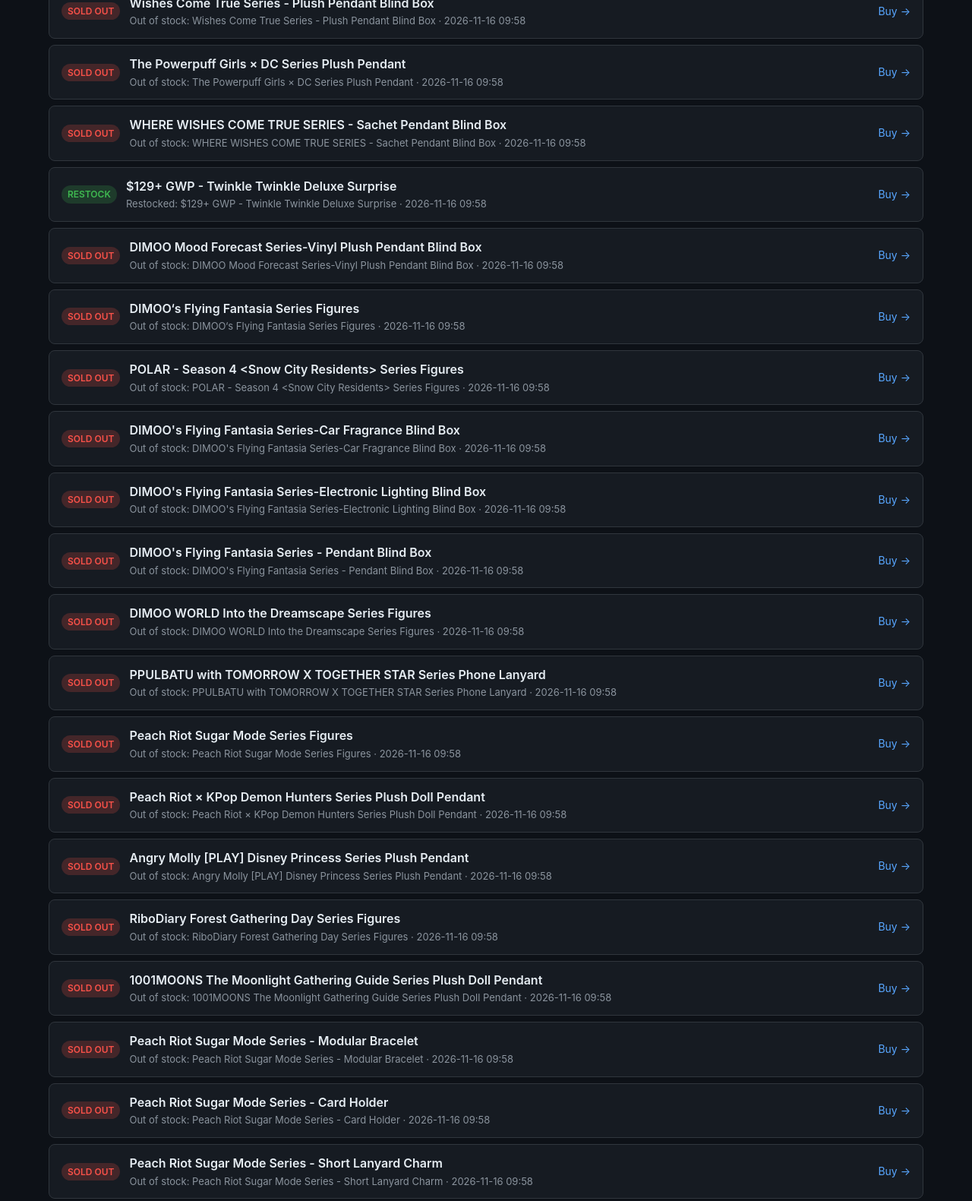
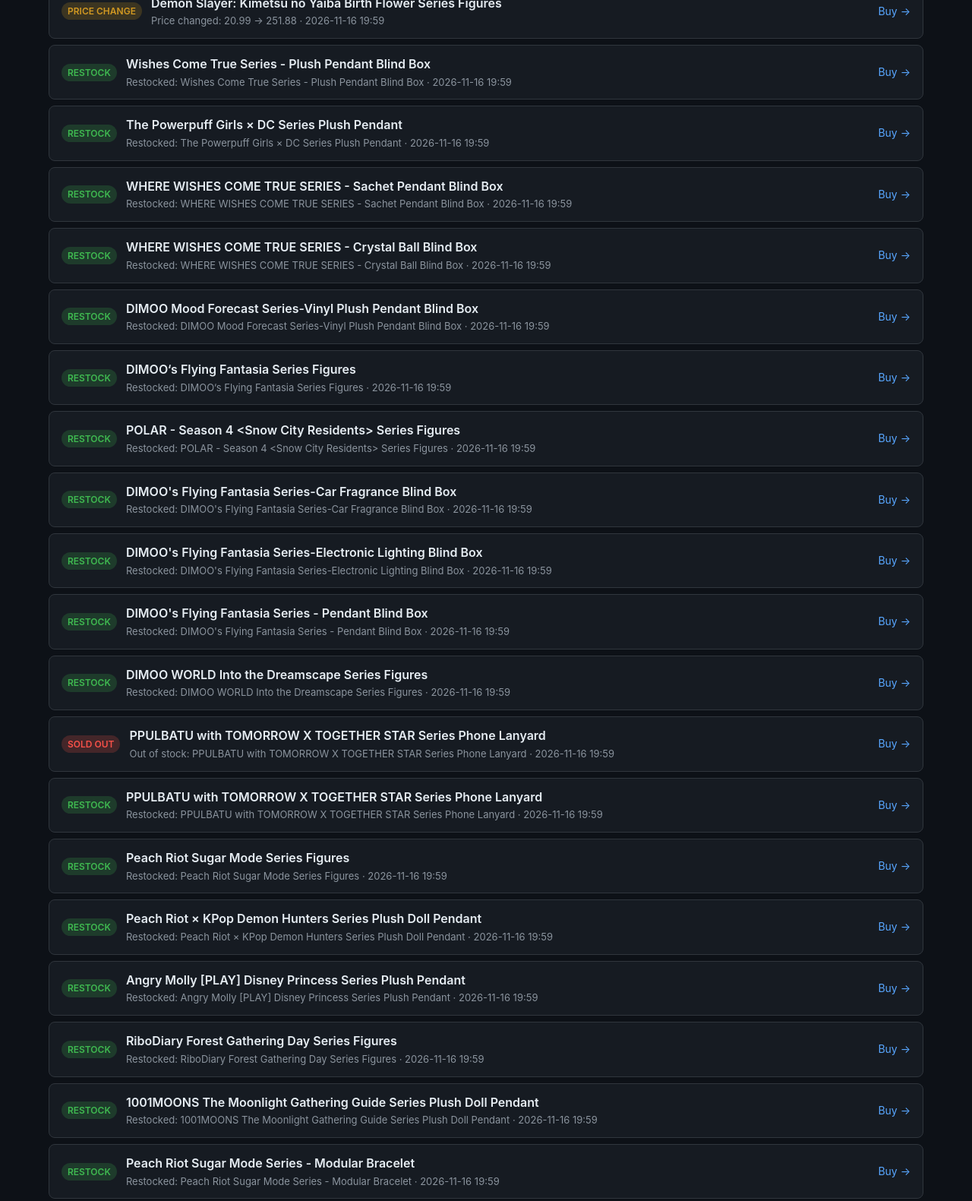
Before and after one commit to WayneWang24/drop-sentinel, a plain HTML site: page docs/index.html in a window 1280 px wide. Shown: the part 335-1916 px from the top of the page at 76% size. Drawn offline with Linux system fonts and the light colour scheme.

Commit message:
data: update 20261116-1959

```diff
--- a/data/snapshots/damai.json
+++ b/data/snapshots/damai.json
@@ -1,5 +1,5 @@
 {
   "platform": "damai",
-  "timestamp": "2026-11-16T09:58:06.965378Z",
+  "timestamp": "2026-11-16T19:59:02.785235Z",
   "products": []
 }
--- a/data/snapshots/social.json
+++ b/data/snapshots/social.json
@@ -1,5 +1,5 @@
 {
   "platform": "social",
-  "timestamp": "2026-11-16T09:58:16.841774Z",
+  "timestamp": "2026-11-16T19:59:12.203687Z",
   "products": []
 }
--- a/docs/api/latest.json
+++ b/docs/api/latest.json
@@ -1,10 +1,10 @@
 {
-  "updated_at": "2026-11-16T09:58:17.103936+00:00",
+  "updated_at": "2026-11-16T19:59:12.528978+00:00",
   "total_products": 243,
-  "available_products": 150,
+  "available_products": 192,
   "platforms": [
+    "popmart",
     "damai",
-    "popmart",
     "social"
   ]
 }
--- a/docs/index.html
+++ b/docs/index.html
@@ -138,7 +138,7 @@
     <div class="container">
         <header>
             <h1><span>Drop</span> Sentinel</h1>
-            <span class="updated">Updated: 2026-11-16 09:58 UTC</span>
+            <span class="updated">Updated: 2026-11-16 19:59 UTC</span>
         </header>
 
         <div class="stats">
@@ -148,7 +148,7 @@
             </div>
             <div class="stat-card">
                 <div class="label">Available</div>
-                <div class="value green">150</div>
+                <div class="value green">192</div>
             </div>
             <div class="stat-card">
                 <div class="label">Platforms</div>
@@ -166,10 +166,21 @@
             <ul class="event-list">
 
                 <li class="event-item">
-                    <span class="event-badge badge-oos">Sold Out</span>
+                    <span class="event-badge badge-price">Price Change</span>
+                    <div class="event-info">
+                        <div class="event-title">Demon Slayer: Kimetsu no Yaiba Birth Flower Series Figures</div>
+                        <div class="event-meta">Price changed: 20.99 → 251.88 &middot; 2026-11-16 19:59</div>
+                    </div>
+
+                    <a class="event-link" href="https://www.popmart.com/us/products/1971/Demon-Slayer:-Kimetsu-no-Yaiba-Birth-Flower-Series-Figures" target="_blank" rel="noopener">Buy &rarr;</a>
+
+                </li>
+
+                <li class="event-item">
+                    <span class="event-badge badge-restock">Restock</span>
                     <div class="event-info">
                         <div class="event-title">Wishes Come True Series - Plush Pendant Blind Box</div>
-                        <div class="event-meta">Out of stock: Wishes Come True Series - Plush Pendant Blind Box &middot; 2026-11-16 09:58</div>
+                        <div class="event-meta">Restocked: Wishes Come True Series - Plush Pendant Blind Box &middot; 2026-11-16 19:59</div>
                     </div>
 
                     <a class="event-link" href="https://www.popmart.com/us/products/9730/Wishes-Come-True-Series---Plush-Pendant-Blind-Box" target="_blank" rel="noopener">Buy &rarr;</a>
@@ -177,10 +188,10 @@
                 </li>
 
                 <li class="event-item">
-                    <span class="event-badge badge-oos">Sold Out</span>
+                    <span class="event-badge badge-restock">Restock</span>
                     <div class="event-info">
                         <div class="event-title">The Powerpuff Girls × DC Series Plush Pendant</div>
-                        <div class="event-meta">Out of stock: The Powerpuff Girls × DC Series Plush Pendant &middot; 2026-11-16 09:58</div>
+                        <div class="event-meta">Restocked: The Powerpuff Girls × DC Series Plush Pendant &middot; 2026-11-16 19:59</div>
                     </div>
 
                     <a class="event-link" href="https://www.popmart.com/us/products/9729/The-Powerpuff-Girls-×-DC-Series-Plush-Pendant" target="_blank" rel="noopener">Buy &rarr;</a>
@@ -188,10 +199,10 @@
                 </li>
 
                 <li class="event-item">
-                    <span class="event-badge badge-oos">Sold Out</span>
+                    <span class="event-badge badge-restock">Restock</span>
                     <div class="event-info">
                         <div class="event-title">WHERE WISHES COME TRUE SERIES - Sachet Pendant Blind Box</div>
-                        <div class="event-meta">Out of stock: WHERE WISHES COME TRUE SERIES - Sachet Pendant Blind Box &middot; 2026-11-16 09:58</div>
+                        <div class="event-meta">Restocked: WHERE WISHES COME TRUE SERIES - Sachet Pendant Blind Box &middot; 2026-11-16 19:59</div>
                     </div>
 
                     <a class="event-link" href="https://www.popmart.com/us/products/9728/WHERE-WISHES-COME-TRUE-SERIES---Sachet-Pendant-Blind-Box" target="_blank" rel="noopener">Buy &rarr;</a>
@@ -201,19 +212,19 @@
                 <li class="event-item">
                     <span class="event-badge badge-restock">Restock</span>
                     <div class="event-info">
-                        <div class="event-title">$129+ GWP -  Twinkle Twinkle Deluxe Surprise</div>
-                        <div class="event-meta">Restocked: $129+ GWP -  Twinkle Twinkle Deluxe Surprise &middot; 2026-11-16 09:58</div>
+                        <div class="event-title">WHERE WISHES COME TRUE SERIES - Crystal Ball Blind Box</div>
+                        <div class="event-meta">Restocked: WHERE WISHES COME TRUE SERIES - Crystal Ball Blind Box &middot; 2026-11-16 19:59</div>
                     </div>
 
-                    <a class="event-link" href="https://www.popmart.com/us/products/9793/$129+-GWP----Twinkle-Twinkle-Deluxe-Surprise" target="_blank" rel="noopener">Buy &rarr;</a>
+                    <a class="event-link" href="https://www.popmart.com/us/products/9727/WHERE-WISHES-COME-TRUE-SERIES---Crystal-Ball-Blind-Box" target="_blank" rel="noopener">Buy &rarr;</a>
 
                 </li>
 
                 <li class="event-item">
-                    <span class="event-badge badge-oos">Sold Out</span>
+                    <span class="event-badge badge-restock">Restock</span>
                     <div class="event-info">
                         <div class="event-title">DIMOO Mood Forecast Series-Vinyl Plush Pendant Blind Box</div>
-                        <div class="event-meta">Out of stock: DIMOO Mood Forecast Series-Vinyl Plush Pendant Blind Box &middot; 2026-11-16 09:58</div>
+                        <div class="event-meta">Restocked: DIMOO Mood Forecast Series-Vinyl Plush Pendant Blind Box &middot; 2026-11-16 19:59</div>
                     </div>
 
                     <a class="event-link" href="https://www.popmart.com/us/products/9580/DIMOO-Mood-Forecast-Series-Vinyl-Plush-Pendant-Blind-Box" target="_blank" rel="noopener">Buy &rarr;</a>
@@ -221,10 +232,10 @@
                 </li>
 
                 <li class="event-item">
-                    <span class="event-badge badge-oos">Sold Out</span>
+                    <span class="event-badge badge-restock">Restock</span>
                     <div class="event-info">
                         <div class="event-title">DIMOO‘s Flying Fantasia Series Figures</div>
-                        <div class="event-meta">Out of stock: DIMOO‘s Flying Fantasia Series Figures &middot; 2026-11-16 09:58</div>
+                        <div class="event-meta">Restocked: DIMOO‘s Flying Fantasia Series Figures &middot; 2026-11-16 19:59</div>
                     </div>
 
                     <a class="event-link" href="https://www.popmart.com/us/products/9579/DIMOO‘s-Flying-Fantasia-Series-Figures" target="_blank" rel="noopener">Buy &rarr;</a>
@@ -232,10 +243,10 @@
                 </li>
 
                 <li class="event-item">
-                    <span class="event-badge badge-oos">Sold Out</span>
+                    <span class="event-badge badge-restock">Restock</span>
                     <div class="event-info">
                         <div class="event-title">POLAR - Season 4 &lt;Snow City Residents&gt; Series Figures</div>
-                        <div class="event-meta">Out of stock: POLAR - Season 4 &lt;Snow City Residents&gt; Series Figures &middot; 2026-11-16 09:58</div>
+                        <div class="event-meta">Restocked: POLAR - Season 4 &lt;Snow City Residents&gt; Series Figures &middot; 2026-11-16 19:59</div>
                     </div>
 
                     <a class="event-link" href="https://www.popmart.com/us/products/9581/POLAR---Season-4-&lt;Snow-City-Residents&gt;-Series-Figures" target="_blank" rel="noopener">Buy &rarr;</a>
@@ -243,10 +254,10 @@
                 </li>
 
                 <li class="event-item">
-                    <span class="event-badge badge-oos">Sold Out</span>
+                    <span class="event-badge badge-restock">Restock</span>
                     <div class="event-info">
                         <div class="event-title">DIMOO&#39;s Flying Fantasia Series-Car Fragrance Blind Box</div>
-                        <div class="event-meta">Out of stock: DIMOO&#39;s Flying Fantasia Series-Car Fragrance Blind Box &middot; 2026-11-16 09:58</div>
+                        <div class="event-meta">Restocked: DIMOO&#39;s Flying Fantasia Series-Car Fragrance Blind Box &middot; 2026-11-16 19:59</div>
                     </div>
 
                     <a class="event-link" href="https://www.popmart.com/us/products/9576/DIMOO&#39;s-Flying-Fantasia-Series-Car-Fragrance-Blind-Box" target="_blank" rel="noopener">Buy &rarr;</a>
@@ -254,10 +265,10 @@
                 </li>
 
                 <li class="event-item">
-                    <span class="event-badge badge-oos">Sold Out</span>
+                    <span class="event-badge badge-restock">Restock</span>
                     <div class="event-info">
                         <div class="event-title">DIMOO&#39;s Flying Fantasia Series-Electronic Lighting Blind Box</div>
-                        <div class="event-meta">Out of stock: DIMOO&#39;s Flying Fantasia Series-Electronic Lighting Blind Box &middot; 2026-11-16 09:58</div>
+                        <div class="event-meta">Restocked: DIMOO&#39;s Flying Fantasia Series-Electronic Lighting Blind Box &middot; 2026-11-16 19:59</div>
                     </div>
 
                     <a class="event-link" href="https://www.popmart.com/us/products/9578/DIMOO&#39;s-Flying-Fantasia-Series-Electronic-Lighting-Blind-Box" target="_blank" rel="noopener">Buy &rarr;</a>
@@ -265,10 +276,10 @@
                 </li>
 
                 <li class="event-item">
-                    <span class="event-badge badge-oos">Sold Out</span>
+                    <span class="event-badge badge-restock">Restock</span>
                     <div class="event-info">
                         <div class="event-title">DIMOO&#39;s Flying Fantasia Series - Pendant Blind Box</div>
-                        <div class="event-meta">Out of stock: DIMOO&#39;s Flying Fantasia Series - Pendant Blind Box &middot; 2026-11-16 09:58</div>
+                        <div class="event-meta">Restocked: DIMOO&#39;s Flying Fantasia Series - Pendant Blind Box &middot; 2026-11-16 19:59</div>
                     </div>
 
                     <a class="event-link" href="https://www.popmart.com/us/products/9577/DIMOO&#39;s-Flying-Fantasia-Series---Pendant-Blind-Box" target="_blank" rel="noopener">Buy &rarr;</a>
@@ -276,10 +287,10 @@
                 </li>
 
                 <li class="event-item">
-                    <span class="event-badge badge-oos">Sold Out</span>
+                    <span class="event-badge badge-restock">Restock</span>
                     <div class="event-info">
                         <div class="event-title">DIMOO WORLD Into the Dreamscape Series Figures</div>
-                        <div class="event-meta">Out of stock: DIMOO WORLD Into the Dreamscape Series Figures &middot; 2026-11-16 09:58</div>
+                        <div class="event-meta">Restocked: DIMOO WORLD Into the Dreamscape Series Figures &middot; 2026-11-16 19:59</div>
                     </div>
 
                     <a class="event-link" href="https://www.popmart.com/us/products/9575/DIMOO-WORLD-Into-the-Dreamscape-Series-Figures" target="_blank" rel="noopener">Buy &rarr;</a>
@@ -290,7 +301,18 @@
                     <span class="event-badge badge-oos">Sold Out</span>
                     <div class="event-info">
                         <div class="event-title">PPULBATU with TOMORROW X TOGETHER STAR Series Phone Lanyard</div>
-                        <div class="event-meta">Out of stock: PPULBATU with TOMORROW X TOGETHER STAR Series Phone Lanyard &middot; 2026-11-16 09:58</div>
+                        <div class="event-meta">Out of stock: PPULBATU with TOMORROW X TOGETHER STAR Series Phone Lanyard &middot; 2026-11-16 19:59</div>
+                    </div>
+
+                    <a class="event-link" href="https://www.popmart.com/us/products/9568/PPULBATU-with-TOMORROW-X-TOGETHER-STAR-Series-Phone-Lanyard" target="_blank" rel="noopener">Buy &rarr;</a>
+
+                </li>
+
+                <li class="event-item">
+                    <span class="event-badge badge-restock">Restock</span>
+                    <div class="event-info">
+                        <div class="event-title">PPULBATU with TOMORROW X TOGETHER STAR Series Phone Lanyard</div>
+                        <div class="event-meta">Restocked: PPULBATU with TOMORROW X TOGETHER STAR Series Phone Lanyard &middot; 2026-11-16 19:59</div>
                     </div>
 
                     <a class="event-link" href="https://www.popmart.com/us/products/9583/PPULBATU-with-TOMORROW-X-TOGETHER-STAR-Series-Phone-Lanyard" target="_blank" rel="noopener">Buy &rarr;</a>
@@ -298,10 +320,10 @@
                 </li>
 
                 <li class="event-item">
-                    <span class="event-badge badge-oos">Sold Out</span>
+                    <span class="event-badge badge-restock">Restock</span>
                     <div class="event-info">
                         <div class="event-title">Peach Riot Sugar Mode Series Figures</div>
-                        <div class="event-meta">Out of stock: Peach Riot Sugar Mode Series Figures &middot; 2026-11-16 09:58</div>
+                        <div class="event-meta">Restocked: Peach Riot Sugar Mode Series Figures &middot; 2026-11-16 19:59</div>
                     </div>
 
                     <a class="event-link" href="https://www.popmart.com/us/products/9435/Peach-Riot-Sugar-Mode-Series-Figures" target="_blank" rel="noopener">Buy &rarr;</a>
@@ -309,10 +331,10 @@
                 </li>
 
                 <li class="event-item">
-                    <span class="event-badge badge-oos">Sold Out</span>
+                    <span class="event-badge badge-restock">Restock</span>
                     <div class="event-info">
                         <div class="event-title">Peach Riot × KPop Demon Hunters Series Plush Doll Pendant</div>
-                        <div class="event-meta">Out of stock: Peach Riot × KPop Demon Hunters Series Plush Doll Pendant &middot; 2026-11-16 09:58</div>
+                        <div class="event-meta">Restocked: Peach Riot × KPop Demon Hunters Series Plush Doll Pendant &middot; 2026-11-16 19:59</div>
                     </div>
 
                     <a class="event-link" href="https://www.popmart.com/us/products/9436/Peach-Riot-×-KPop-Demon-Hunters-Series-Plush-Doll-Pendant" target="_blank" rel="noopener">Buy &rarr;</a>
@@ -320,10 +342,10 @@
                 </li>
 
                 <li class="event-item">
-                    <span class="event-badge badge-oos">Sold Out</span>
+                    <span class="event-badge badge-restock">Restock</span>
                     <div class="event-info">
                         <div class="event-title">Angry Molly [PLAY] Disney Princess Series Plush Pendant</div>
-                        <div class="event-meta">Out of stock: Angry Molly [PLAY] Disney Princess Series Plush Pendant &middot; 2026-11-16 09:58</div>
+                        <div class="event-meta">Restocked: Angry Molly [PLAY] Disney Princess Series Plush Pendant &middot; 2026-11-16 19:59</div>
                     </div>
 
                     <a class="event-link" href="https://www.popmart.com/us/products/9429/Angry-Molly-[PLAY]-Disney-Princess-Series-Plush-Pendant" target="_blank" rel="noopener">Buy &rarr;</a>
@@ -331,10 +353,10 @@
                 </li>
 
                 <li class="event-item">
-                    <span class="event-badge badge-oos">Sold Out</span>
+                    <span class="event-badge badge-restock">Restock</span>
                     <div class="event-info">
                         <div class="event-title">RiboDiary Forest Gathering Day Series Figures</div>
-                        <div class="event-meta">Out of stock: RiboDiary Forest Gathering Day Series Figures &middot; 2026-11-16 09:58</div>
+                        <div class="event-meta">Restocked: RiboDiary Forest Gathering Day Series Figures &middot; 2026-11-16 19:59</div>
                     </div>
 
                     <a class="event-link" href="https://www.popmart.com/us/products/9451/RiboDiary-Forest-Gathering-Day-Series-Figures" target="_blank" rel="noopener">Buy &rarr;</a>
@@ -342,10 +364,10 @@
                 </li>
 
                 <li class="event-item">
-                    <span class="event-badge badge-oos">Sold Out</span>
+                    <span class="event-badge badge-restock">Restock</span>
                     <div class="event-info">
                         <div class="event-title">1001MOONS The Moonlight Gathering Guide Series Plush Doll Pendant</div>
-                        <div class="event-meta">Out of stock: 1001MOONS The Moonlight Gathering Guide Series Plush Doll Pendant &middot; 2026-11-16 09:58</div>
+                        <div class="event-meta">Restocked: 1001MOONS The Moonlight Gathering Guide Series Plush Doll Pendant &middot; 2026-11-16 19:59</div>
                     </div>
 
                     <a class="event-link" href="https://www.popmart.com/us/products/9428/1001MOONS-The-Moonlight-Gathering-Guide-Series-Plush-Doll-Pendant" target="_blank" rel="noopener">Buy &rarr;</a>
@@ -353,35 +375,13 @@
                 </li>
 
                 <li class="event-item">
-                    <span class="event-badge badge-oos">Sold Out</span>
+                    <span class="event-badge badge-restock">Restock</span>
                     <div class="event-info">
                         <div class="event-title">Peach Riot Sugar Mode Series - Modular Bracelet</div>
-                        <div class="event-meta">Out of stock: Peach Riot Sugar Mode Series - Modular Bracelet &middot; 2026-11-16 09:58</div>
+                        <div class="event-meta">Restocked: Peach Riot Sugar Mode Series - Modular Bracelet &middot; 2026-11-16 19:59</div>
                     </div>
 
                     <a class="event-link" href="https://www.popmart.com/us/products/9433/Peach-Riot-Sugar-Mode-Series---Modular-Bracelet" target="_blank" rel="noopener">Buy &rarr;</a>
-
-                </li>
-
-                <li class="event-item">
-                    <span class="event-badge badge-oos">Sold Out</span>
-                    <div class="event-info">
-                        <div class="event-title">Peach Riot Sugar Mode Series - Card Holder</div>
-                        <div class="event-meta">Out of stock: Peach Riot Sugar Mode Series - Card Holder &middot; 2026-11-16 09:58</div>
-                    </div>
-
-                    <a class="event-link" href="https://www.popmart.com/us/products/9434/Peach-Riot-Sugar-Mode-Series---Card-Holder" target="_blank" rel="noopener">Buy &rarr;</a>
-
-                </li>
-
-                <li class="event-item">
-                    <span class="event-badge badge-oos">Sold Out</span>
-                    <div class="event-info">
-                        <div class="event-title">Peach Riot Sugar Mode Series - Short Lanyard Charm</div>
-                        <div class="event-meta">Out of stock: Peach Riot Sugar Mode Series - Short Lanyard Charm &middot; 2026-11-16 09:58</div>
-                    </div>
-
-                    <a class="event-link" href="https://www.popmart.com/us/products/9431/Peach-Riot-Sugar-Mode-Series---Short-Lanyard-Charm" target="_blank" rel="noopener">Buy &rarr;</a>
 
                 </li>
 
@@ -880,7 +880,7 @@
                 <div class="product-body">
                     <div class="product-title">Demon Slayer: Kimetsu no Yaiba Birth Flower Series Figures</div>
 
-                    <div class="product-price">20.99 USD</div>
+                    <div class="product-price">251.88 USD</div>
 
                     <span class="product-status status-available">In Stock</span>
 
```
Also changed, not shown: docs/calendar/index.html (+1 -1 lines), data/snapshots/popmart.json, 1 other file.
